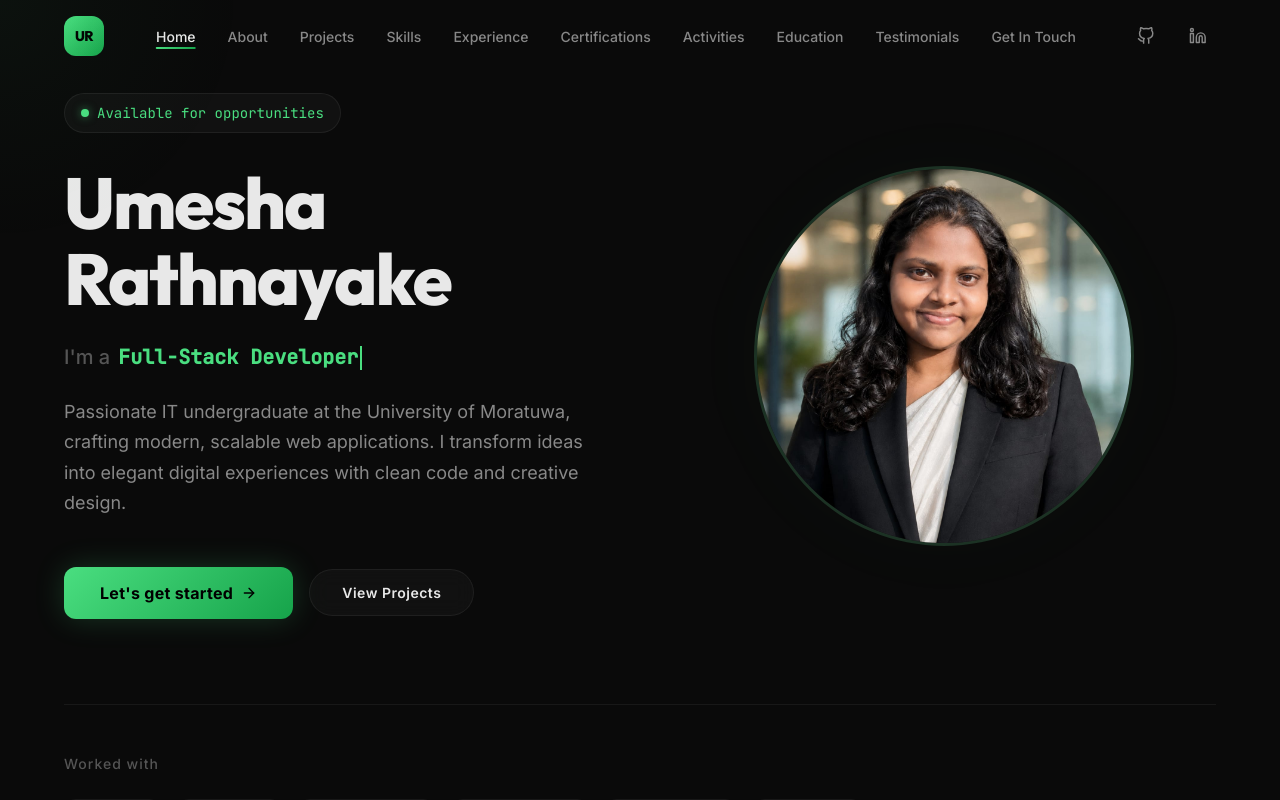
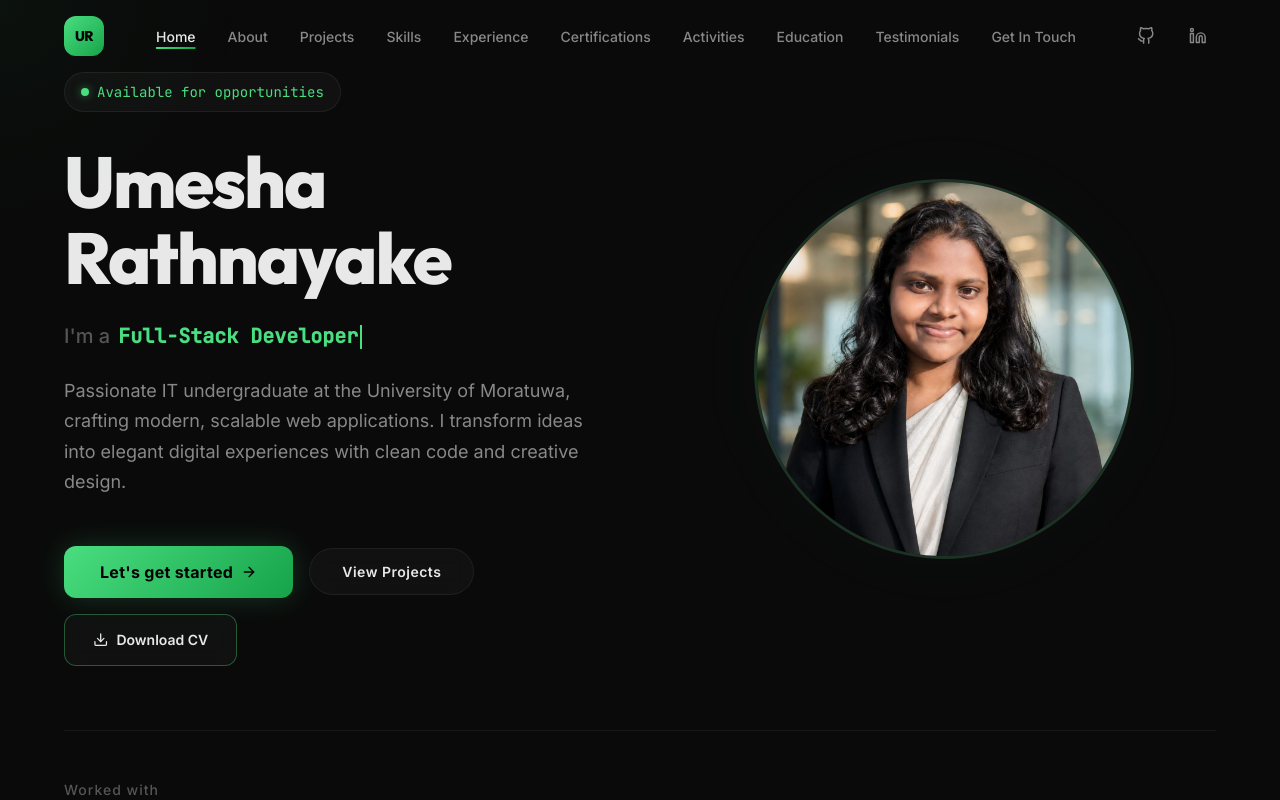
Before and after one commit to umesharandini/my-portfolio, a React (Vite) app: page / in a window 1280 px wide. Shown: the top 800 px of the page. Built offline with nearby package versions, Linux system fonts and the light colour scheme.

Commit message:
Add Download CV button with Umesha Rathnayake CV

```diff
--- a/src/components/hero/Hero.jsx
+++ b/src/components/hero/Hero.jsx
@@ -111,6 +111,15 @@ export default function Hero() {
               <button className="btn btn-secondary" onClick={scrollToProjects}>
                 View Projects
               </button>
+              <a
+                href="/cv/Umesha Rathnayake_CV.pdf"
+                download="Umesha Rathnayake_CV.pdf"
+                target="_blank"
+                rel="noopener noreferrer"
+                className={styles.ctaCv}
+              >
+                <FiDownload /> Download CV
+              </a>
             </motion.div>
           </div>
 
--- a/src/components/hero/Hero.module.css
+++ b/src/components/hero/Hero.module.css
@@ -119,6 +119,41 @@
 .ctaPrimary:hover {
   box-shadow: 0 0 50px rgba(74, 222, 128, 0.35);
   transform: translateY(-2px);
+}
+
+.ctaCv {
+  display: inline-flex;
+  align-items: center;
+  justify-content: center;
+  gap: var(--space-sm);
+  padding: 14px 28px;
+  background: var(--glass-bg);
+  border: 1px solid rgba(74, 222, 128, 0.35);
+  color: var(--text-primary);
+  font-weight: 600;
+  font-size: var(--text-sm);
+  border-radius: var(--radius-md);
+  cursor: pointer;
+  transition: all var(--transition-normal);
+  text-decoration: none;
+  backdrop-filter: blur(10px);
+}
+
+.ctaCv:hover {
+  background: rgba(74, 222, 128, 0.1);
+  border-color: var(--accent-primary);
+  color: var(--text-accent);
+  transform: translateY(-2px);
+  box-shadow: 0 0 25px rgba(74, 222, 128, 0.25);
+}
+
+.ctaCv svg {
+  font-size: 1.1em;
+  transition: transform var(--transition-fast);
+}
+
+.ctaCv:hover svg {
+  transform: translateY(2px);
 }
 
 /* Right — Profile Photo */
@@ -304,6 +339,11 @@
     font-size: var(--text-sm);
   }
 
+  .ctaCv {
+    padding: 12px 24px;
+    font-size: var(--text-xs);
+  }
+
   .techBadge {
     padding: 10px 20px;
     font-size: var(--text-xs);
--- a/src/data/projects.js
+++ b/src/data/projects.js
@@ -16,7 +16,7 @@ export const projects = [
     ],
     video: null,
     techStack: ['Next.js', 'TypeScript', 'Java 21', 'Spring Boot', 'PostgreSQL', 'Zustand', 'Tailwind CSS', 'AWS', 'Docker'],
-    category: 'Web',
+    category: 'Software Development',
     year: '2026',
     role: 'Full-Stack Developer & UI/UX Lead',
     duration: 'University & Industry Project',
```
Also changed, not shown: 1 other file (tests, documents, lock files or other folders).
